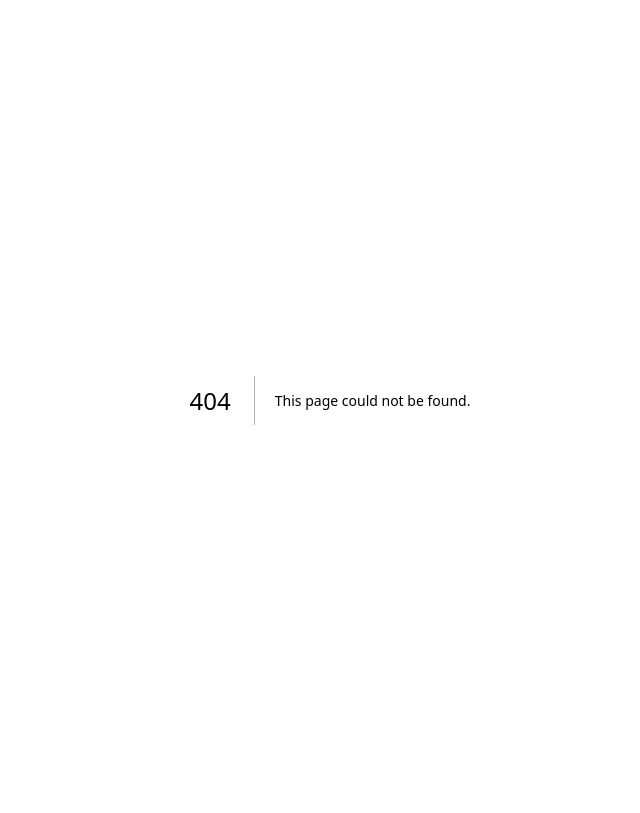
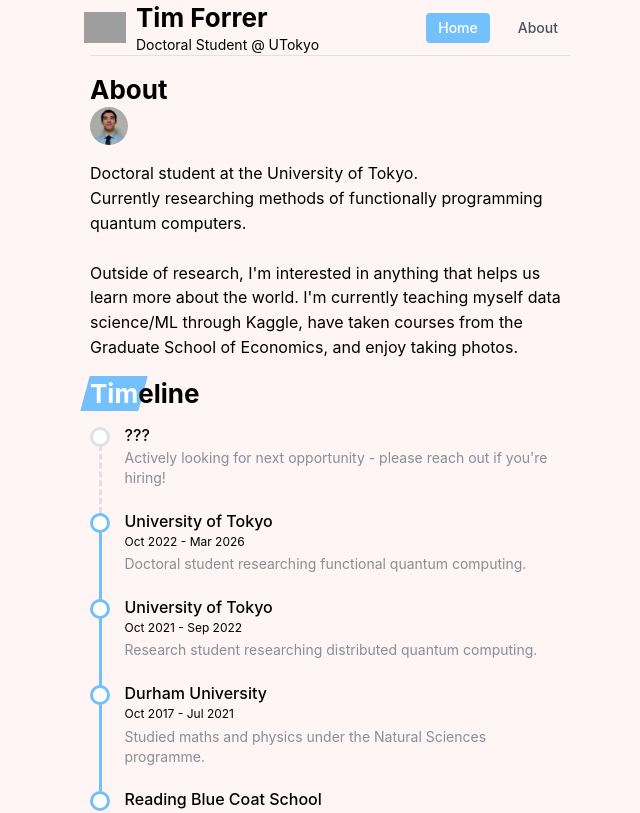
Before and after one commit to tim-forrer/website, a Next.js app: page /about in a window 1280 px wide. Before the commit this address had no page. Shown: the top 813 px of the page, without its empty margins (310-950 px from the left). Built offline with nearby package versions, Linux system fonts and the light colour scheme; grey boxes are pictures that could not be loaded.

Commit message:
refactor to include page motions

```diff
--- a/components/Layout.js
+++ b/components/Layout.js
@@ -2,15 +2,18 @@ import MyHead from './MyHead';
 import Footer from './Footer';
 import HeaderSimple from './HeaderSimple';
 import { Container } from '@mantine/core';
-import styles from './layout.module.css'
+import styles from './Layout.module.css'
 
 export default function Layout({ children }) {
   return (
-    <Container className={styles.container}>
-      <MyHead />
-      <HeaderSimple />
-      <main>{children}</main>
-      <Footer />
-    </Container>
+    <>
+      <MyHead/>
+      <Container className={styles.container}>
+        <HeaderSimple />
+        <main>{children}</main>
+        <Footer />
+      </Container>
+    </>
+
   );
 }
--- a/components/MyHead.js
+++ b/components/MyHead.js
@@ -1,7 +1,7 @@
 import Head from "next/head";
 import { person } from "../public/me";
 
-export default function MyHead() {
+export default function MyHead({ title }) {
   return (
     <Head>
       <link rel="icon" href="/TF-logo.svg" />
@@ -17,6 +17,7 @@ export default function MyHead() {
       />
       <meta name="og:title" content={person.name} />
       <meta name="twitter:card" content="summary_large_image" />
+      <title>{title}</title>
     </Head>
   );
 }
--- /dev/null
+++ b/components/PageMotion.js
@@ -0,0 +1,14 @@
+import { motion } from "motion/react";
+
+export default function PageMotion({ children }) {
+  return (
+    <motion.div
+      initial={{ opacity: 0, scale: 0.9 }}
+      animate={{ opacity: 1, scale: 1 }}
+      exit={{ opacity: 0, scale: 0.9 }}
+      transition={{ duration: 0.3 }}
+    >
+      {children}
+    </motion.div>
+  )
+}
--- a/pages/_app.js
+++ b/pages/_app.js
@@ -4,11 +4,17 @@ import '@mantine/core/styles.css';
 import { theme } from '../styles/theme';
 import { MantineProvider } from '@mantine/core';
 import '../styles/styles.css'
+import Layout from '../components/Layout';
+import { AnimatePresence } from 'motion/react';
 
-export default function App({ Component, pageProps }) {
+export default function App({ Component, pageProps, router }) {
   return (
     <MantineProvider theme={theme}>
-      <Component {...pageProps} />
+      <Layout>
+        <AnimatePresence mode="wait">
+          <Component {...pageProps} key={router.route} />
+        </AnimatePresence>
+      </Layout>
     </MantineProvider>
   );
 }
--- /dev/null
+++ b/pages/about.js
@@ -0,0 +1,95 @@
+import { Timeline, Title, Stack, Text, Avatar } from "@mantine/core";
+import SkewMark from "../components/SkewMark";
+import Date from "../components/date";
+import { theme } from "../styles/theme";
+import { person } from "../public/me";
+import PageMotion from "../components/PageMotion";
+
+const events = [
+  {
+    name: "???",
+    get key() {
+      return `${this.name}`.replace(/\s/g, "");
+    },
+    title: "",
+    dateStart: "",
+    dateEnd: "",
+    country: "jp",
+    content: "Actively looking for next opportunity - please reach out if you're hiring!",
+    lineVariant: "dashed",
+  },
+  {
+    name: "University of Tokyo",
+    get key() {
+      return `${this.name}`.replace(/\s/g, "");
+    },
+    title: "PhD",
+    dateStart: "2022-10-01",
+    dateEnd: "2026-03-31",
+    country: "jp",
+    content: "Doctoral student researching functional quantum computing.",
+  },
+  {
+    name: "University of Tokyo",
+    get key() {
+      return `${this.name}`.replace(/\s/g, "");
+    },
+    title: "Research Student",
+    dateStart: "2021-10-01",
+    dateEnd: "2022-09-30",
+    country: "jp",
+    content: "Research student researching distributed quantum computing.",
+  },
+  {
+    name: "Durham University",
+    get key() {
+      return `${this.name}`.replace(/\s/g, "");
+    },
+    title: "MSci (First Class Hons.)",
+    dateStart: "2017-10-01",
+    dateEnd: "2021-07-31",
+    country: "uk",
+    content: "Studied maths and physics under the Natural Sciences programme."
+  },
+  {
+    name: "Reading Blue Coat School",
+    get key() {
+      return `${this.name}`.replace(/\s/g, "");
+    },
+    title: "Student",
+    dateStart: "2010-09-01",
+    dateEnd: "2017-08-31",
+    country: "uk",
+    content: ""
+  },
+]
+
+export default function About() {
+  const timelineItems = events.map((event) => {
+    return (
+      <Timeline.Item
+        key={event.key}
+        title={event.name}
+        lineVariant={event.lineVariant}
+      >
+        <Text size="xs">
+          { event.dateStart ? <><Date dateString={event.dateStart} /> - </> : event.dateStart }
+          { event.dateEnd ? <Date dateString={event.dateEnd} /> : event.dateEnd }
+        </Text>
+        <Text c="dimmed" size="sm" mt={4}>{event.content}</Text>
+      </Timeline.Item>
+    );
+  })
+  return (
+    <PageMotion>
+      <Stack>
+        <Title order={2} display='inline'>About <Avatar src={person.avatar}/></Title>
+          {person.bio}
+        <Title order={2}><SkewMark>Tim</SkewMark>eline</Title>
+        <Timeline active={3} lineWidth={3} reverseActive color={theme.colors.blue[3]}>
+          {timelineItems}
+        </Timeline>
+      </Stack>
+    </PageMotion>
+  )
+};
```
Also changed, not shown: pages/index.js (+4 -9 lines).
